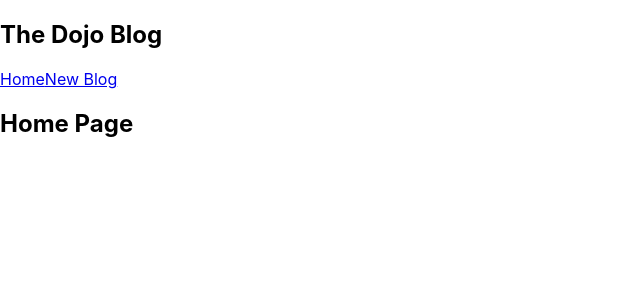
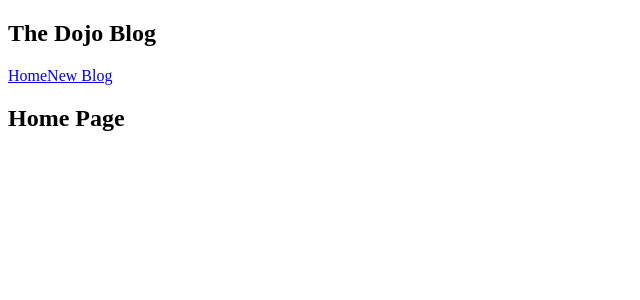
Before and after one commit to llcain/react-dojo-blog, a React (Create React App) app: page / in a window 1280 px wide. Shown: the top 300 px of the page, without its empty margins (0-640 px from the left). Built offline with nearby package versions, Linux system fonts and the light colour scheme.

Commit message:
Added google font Quicksand to index.css

```diff
--- a/src/index.css
+++ b/src/index.css
@@ -1,13 +1 @@
-body {
-  margin: 0;
-  font-family: -apple-system, BlinkMacSystemFont, 'Segoe UI', 'Roboto', 'Oxygen',
-    'Ubuntu', 'Cantarell', 'Fira Sans', 'Droid Sans', 'Helvetica Neue',
-    sans-serif;
-  -webkit-font-smoothing: antialiased;
-  -moz-osx-font-smoothing: grayscale;
-}
-
-code {
-  font-family: source-code-pro, Menlo, Monaco, Consolas, 'Courier New',
-    monospace;
-}
+@import url('https://fonts.googleapis.com/css2?family=Quicksand:wght@300;400;500;600;700&display=swap');
```
